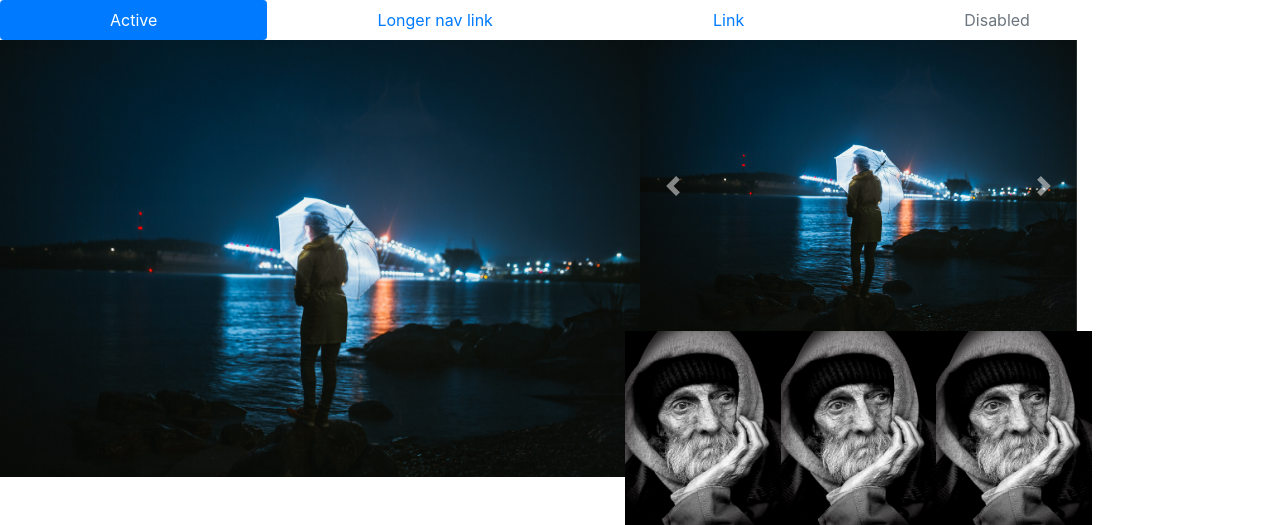
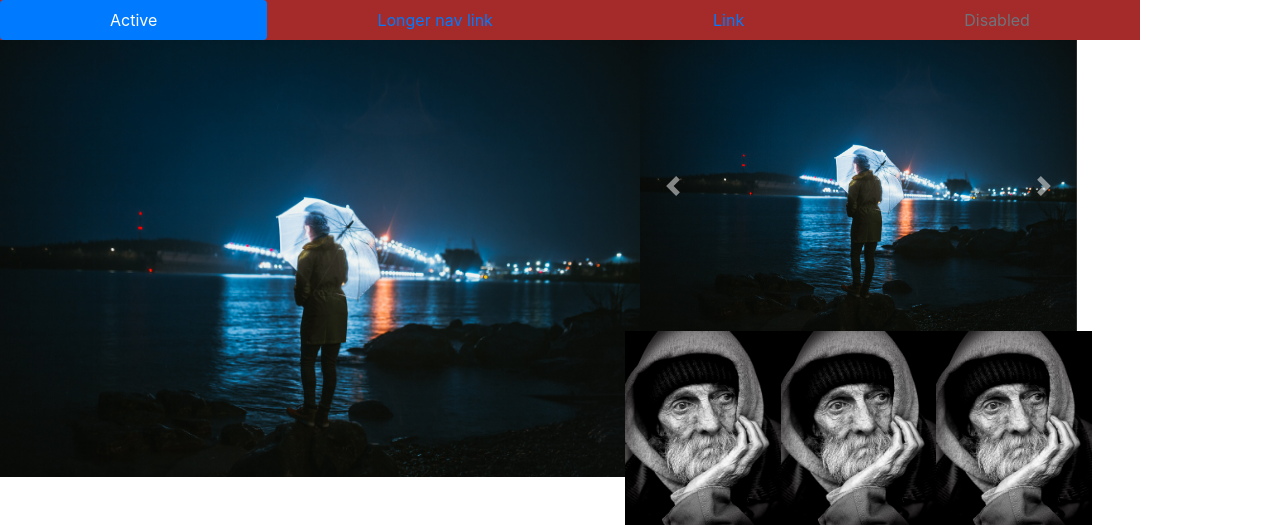
Before and after one commit to gregoire-tech/portfolio_delangenhagen_gregoire, a PHP site: page / in a window 1280 px wide. Shown: the top 525 px of the page. Run offline with PHP 8.4, Linux system fonts and the light colour scheme.

Commit message:
carouselv.1

```diff
--- a/index.css
+++ b/index.css
@@ -1,4 +1,4 @@
-.container{padding: 0px; margin: 0px;}
+.container{padding: 0px; margin: 0px; background-color: brown;}
 .imageResponsive{  width: 100%; padding: inherit;}
 .carousel{width: 100%;}
 .col-12{padding: 0px; margin: 0px;}
--- a/index.html
+++ b/index.html
@@ -42,7 +42,7 @@
                 </div>
 
                 <!-- -- carousel ---->
-                <div class="col-md-4 col-12">
+                <div class="col-md-4 col-12 ">
                     <div id="carouselExampleControls" class="carousel slide" data-ride="carousel">
                         <div class="carousel-inner">
                         <div class="carousel-item">
```
